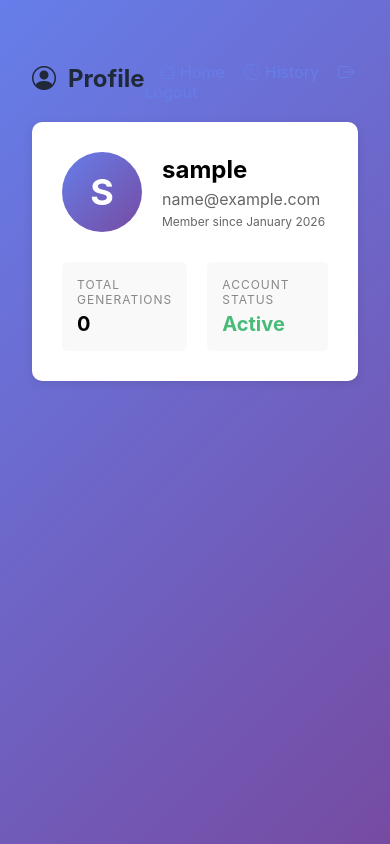
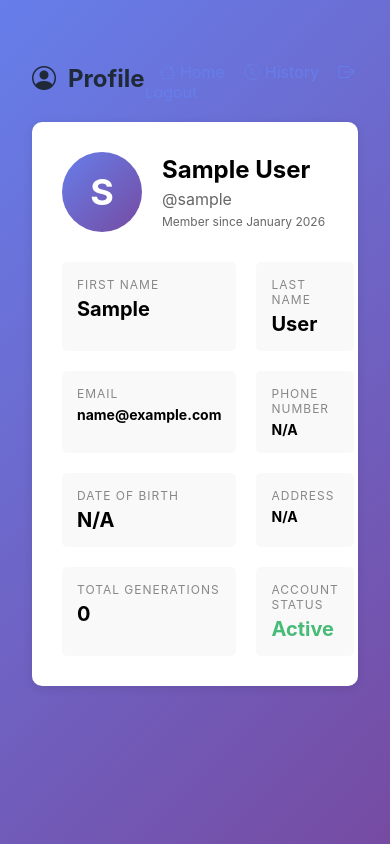
Before and after one commit to erwaqarmalik/studio_sheet, a Django app: page /profile/ in a window 390 px wide. Run offline with Django 5.2, Linux system fonts and the light colour scheme; the visitor is signed in with stand-in values (Sample User, id 1); data that the repository does not hold is empty.

Commit message:
Add address field and display user profile info (name, email, phone, DOB, address)

```diff
--- a/generator/models.py
+++ b/generator/models.py
@@ -34,6 +34,12 @@ class UserProfile(models.Model):
             )
         ],
         help_text="Phone number (10-15 digits)"
+    )
+
+    address = models.CharField(
+        max_length=500,
+        blank=True,
+        help_text="Full address"
     )
 
     created_at = models.DateTimeField(
--- a/generator/templates/generator/profile.html
+++ b/generator/templates/generator/profile.html
@@ -104,13 +104,37 @@
                     {{ user.username|slice:":1"|upper }}
                 </div>
                 <div class="profile-info">
-                    <h2>{{ user.username }}</h2>
-                    <p>{{ user.email }}</p>
+                    <h2>{{ user.first_name }} {{ user.last_name }}</h2>
+                    <p>@{{ user.username }}</p>
                     <p style="font-size: 12px;">Member since {{ user.date_joined|date:"F Y" }}</p>
                 </div>
             </div>
 
             <div class="info-grid">
+                <div class="info-item">
+                    <div class="info-label">First Name</div>
+                    <div class="info-value">{{ user.first_name|default:"N/A" }}</div>
+                </div>
+                <div class="info-item">
+                    <div class="info-label">Last Name</div>
+                    <div class="info-value">{{ user.last_name|default:"N/A" }}</div>
+                </div>
+                <div class="info-item">
+                    <div class="info-label">Email</div>
+                    <div class="info-value" style="font-size: 14px;">{{ user.email|default:"N/A" }}</div>
+                </div>
+                <div class="info-item">
+                    <div class="info-label">Phone Number</div>
+                    <div class="info-value" style="font-size: 14px;">{{ user.profile.phone_number|default:"N/A" }}</div>
+                </div>
+                <div class="info-item">
+                    <div class="info-label">Date of Birth</div>
+                    <div class="info-value">{{ user.profile.date_of_birth|date:"M d, Y"|default:"N/A" }}</div>
+                </div>
+                <div class="info-item">
+                    <div class="info-label">Address</div>
+                    <div class="info-value" style="font-size: 14px;">{{ user.profile.address|default:"N/A" }}</div>
+                </div>
                 <div class="info-item">
                     <div class="info-label">Total Generations</div>
                     <div class="info-value">{{ total_generations }}</div>
```
Also changed, not shown: generator/forms.py (+7 -1 lines), generator/migrations/0003_userprofile_address.py (added).
